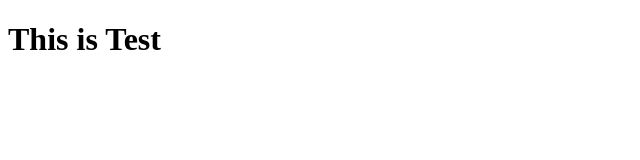
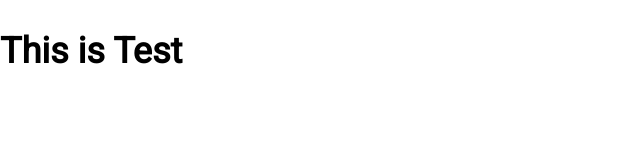
Before and after one commit to nikitawong19/wdd230, a plain HTML site: page chamber-home-page-build.html in a window 1280 px wide. Shown: the whole page, without its empty margins (0-640 px from the left). Drawn offline with Linux system fonts and the light colour scheme; the site is published under a folder, as on GitHub Pages, so addresses that start at the root find nothing.

Commit message:
Update href links.

```diff
--- a/chamber-home-page-build.html
+++ b/chamber-home-page-build.html
@@ -6,10 +6,10 @@
     <meta name="viewport" content="width=device-width, initial-scale=1.0">
     <title>Malaysia Chamber of Commerce</title>
     <meta name="description" content="WDD 230 Web Frontend Development I">
-    <link href="/chamber/styles/normalize.css" rel="stylesheet">
-    <link href="/chamber/styles/main.css" rel="stylesheet">
-    <link href="/chamber/styles/medium.css" rel="stylesheet">
-    <link href="/chamber/styles/large.css" rel="stylesheet">
+    <link href="chamber/styles/normalize.css" rel="stylesheet">
+    <link href="chamber/styles/main.css" rel="stylesheet">
+    <link href="chamber/styles/medium.css" rel="stylesheet">
+    <link href="chamber/styles/large.css" rel="stylesheet">
     <link rel="preconnect" href="https://fonts.googleapis.com">
     <link rel="preconnect" href="https://fonts.gstatic.com" crossorigin>
     <link href="https://fonts.googleapis.com/css2?family=Roboto&display=swap" rel="stylesheet">
```
